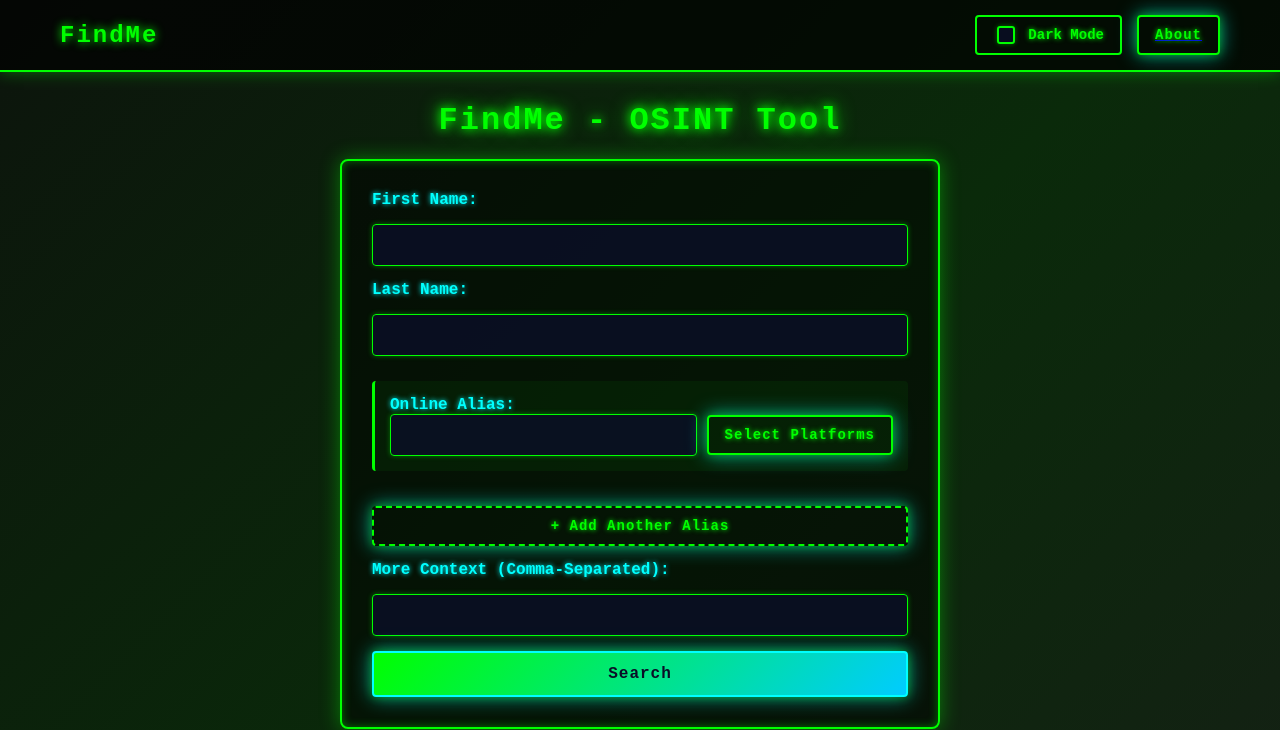
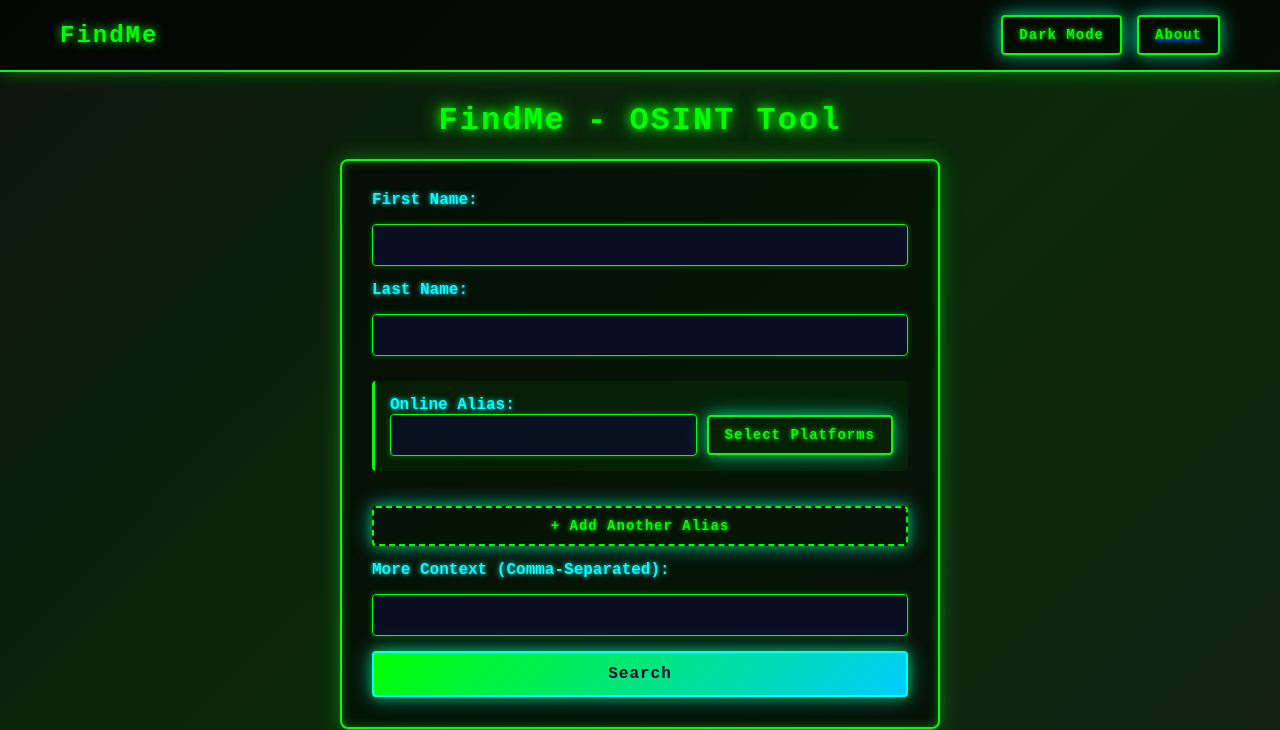
Before and after one commit to UnDefinedCS/findme, a Flask app: page / in a window 1280 px wide. Shown: the top 730 px of the page. Run offline with Flask 3, Linux system fonts and the light colour scheme.

Commit message:
Got rid of check box, glow is back

```diff
--- a/static/css/button/darkmode.css
+++ b/static/css/button/darkmode.css
@@ -47,12 +47,11 @@
     --alias-bg: rgba(46, 125, 50, 0.05);
 }
 
-/* Theme Toggle Checkbox Styles */
-.theme-switch-label {
+/* Theme Toggle Button Styles */
+.theme-switch-button {
     display: flex;
     align-items: center;
     justify-content: center;
-    gap: 10px;
     cursor: pointer;
     padding: 0 16px;
     border: 2px solid var(--primary-color);
@@ -62,47 +61,11 @@
     height: 40px;
 }
 
-.theme-switch-label:hover {
+.theme-switch-button:hover {
     background: var(--alias-bg);
     box-shadow: 0 0 10px var(--hover-shadow);
     border-color: var(--secondary-color);
     transform: translateY(-2px);
-}
-
-.theme-checkbox {
-    appearance: none;
-    -webkit-appearance: none;
-    width: 18px;
-    height: 18px;
-    border: 2px solid var(--primary-color);
-    border-radius: 3px;
-    background: var(--input-bg);
-    cursor: pointer;
-    transition: all 0.3s ease;
-    box-shadow: 0 0 5px var(--shadow-color);
-    position: relative;
-}
-
-.theme-checkbox:hover {
-    border-color: var(--secondary-color);
-    box-shadow: 0 0 10px var(--hover-shadow);
-}
-
-.theme-checkbox:checked {
-    background: linear-gradient(135deg, var(--secondary-color) 0%, var(--button-gradient-end) 100%);
-    border-color: var(--secondary-color);
-    box-shadow: 0 0 15px var(--hover-shadow);
-}
-
-.theme-checkbox:checked::after {
-    content: '✓';
-    position: absolute;
-    top: 50%;
-    left: 50%;
-    transform: translate(-50%, -50%);
-    color: var(--button-text);
-    font-weight: bold;
-    font-size: 14px;
 }
 
 .theme-text {
@@ -116,7 +79,7 @@
     white-space: nowrap;
 }
 
-.theme-switch-label:hover .theme-text {
+.theme-switch-button:hover .theme-text {
     color: var(--secondary-color);
     text-shadow: 0 0 8px var(--secondary-color);
 }
--- a/static/js/theme.js
+++ b/static/js/theme.js
@@ -7,15 +7,15 @@ root.setAttribute('data-theme', currentTheme);
 updateThemeState(currentTheme);
 
 function updateThemeState(theme) {
-    if (themeToggle && themeText) {
-        themeToggle.checked = theme === 'light';
+    if (themeText) {
         themeText.textContent = theme === 'light' ? 'Light Mode' : 'Dark Mode';
     }
 }
 
 if (themeToggle) {
-    themeToggle.addEventListener('change', () => {
-        const newTheme = themeToggle.checked ? 'light' : 'dark';
+    themeToggle.addEventListener('click', () => {
+        const currentTheme = root.getAttribute('data-theme');
+        const newTheme = currentTheme === 'light' ? 'dark' : 'light';
 
         root.setAttribute('data-theme', newTheme);
         localStorage.setItem('theme', newTheme);
--- a/templates/nav.html
+++ b/templates/nav.html
@@ -4,10 +4,9 @@
             <h2 class="navbar-title">FindMe</h2>
         </a>
         <div class="navbar-menu">
-            <label class="theme-switch-label">
-                <input type="checkbox" id="theme-toggle" class="theme-checkbox">
+            <button class="theme-switch-button" id="theme-toggle">
                 <span class="theme-text">Dark Mode</span>
-            </label>
+            </button>
             {% if not noAbout %}
                 <a href="{{ url_for('about_page') }}">
                     <button class="nav-button">About</button>
```
